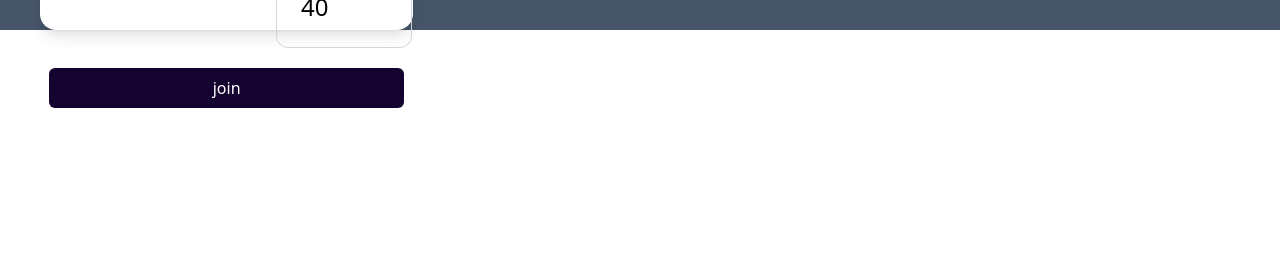
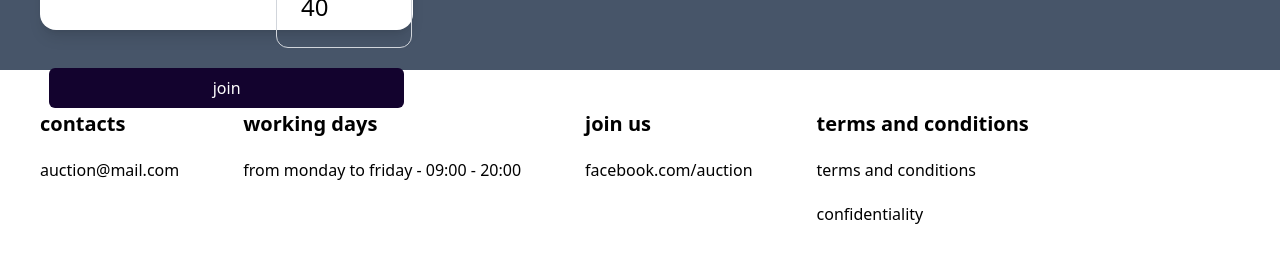
Before and after one commit to grawash/auction-front, a Vue app: page /#/ in a window 1280 px wide. Shown: the part 1418-1680 px from the top of the page. Before the commit the page ends 1542 px from the top, so only its background shows below. Built offline with nearby package versions, Linux system fonts and the light colour scheme.

Commit message:
added footer

```diff
--- a/src/components/Contents.vue
+++ b/src/components/Contents.vue
@@ -5,7 +5,7 @@
         <h1 class="text-3xl font-bold ml-10 pt-5 text-yellow-400">
             all auctions
         </h1>
-            <div class="grid grid-cols-3 gap-10 m-10">
+            <div class="grid grid-cols-3 gap-10 p-10">
                 <div class="bg-white h-96 rounded-2xl shadow-lg flex flex-col">
                     <div class="flex mt-10 ml-5 mr-5">
                         <img src="https://iplus.com.ge/images/detailed/6/eee.001.jpeg" alt="" class="h-44 w-52">
--- /dev/null
+++ b/src/components/Footer.vue
@@ -0,0 +1,23 @@
+<script setup>
+</script>
+<template>
+      <div class="p-10 flex gap-16">
+        <div class="flex flex-col gap-5">
+            <p class="text-xl font-bold">contacts</p>
+            <p class="cursor-pointer">auction@mail.com</p>
+        </div>
+        <div class="flex flex-col gap-5">
+            <p class="text-xl font-bold">working days</p>
+            <p class="cursor-pointer">from monday to friday - 09:00 - 20:00</p>
+        </div>
+        <div class="flex flex-col gap-5">
+            <p class="text-xl font-bold">join us</p>
+            <p class="cursor-pointer">facebook.com/auction</p>
+        </div>
+        <div class="flex flex-col gap-5">
+            <p class="text-xl font-bold">terms and conditions</p>
+            <p class="cursor-pointer">terms and conditions</p>
+            <p class="cursor-pointer">confidentiality</p>
+        </div>
+      </div>
+</template>
--- a/src/views/itemView.vue
+++ b/src/views/itemView.vue
@@ -1,10 +1,11 @@
 <script setup>
 import Header from '../components/Header.vue';
-import Contents from '../components/Contents.vue'
+import Footer from '../components/Footer.vue';
 import ItemOverwiev from '../components/itemOverwiev.vue';
 </script>
 
 <template>
   <Header />
   <ItemOverwiev />
+  <Footer />
 </template>
--- a/src/views/landingPage.vue
+++ b/src/views/landingPage.vue
@@ -1,10 +1,11 @@
 <script setup>
 import Header from '../components/Header.vue';
 import Contents from '../components/Contents.vue'
-
+import Footer from '../components/Footer.vue';
 </script>
 
 <template>
   <Header />
   <Contents />
+  <Footer />
 </template>
```
